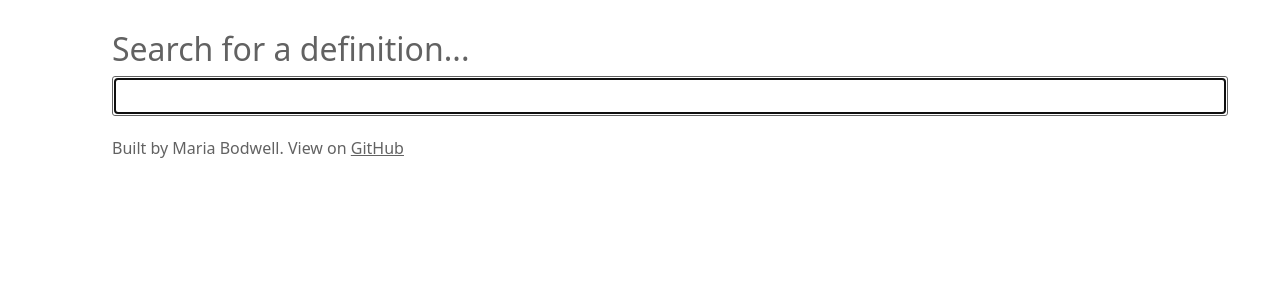
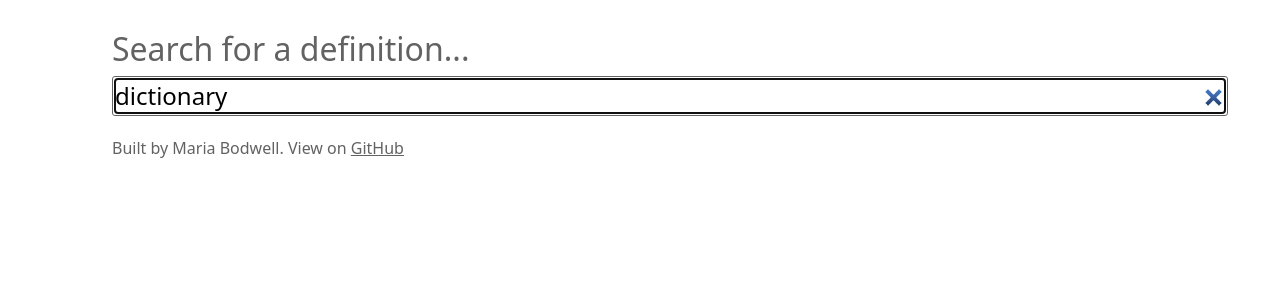
Before and after one commit to mar1ab/dictionary-app, a React (Create React App) app: page / in a window 1280 px wide. Shown: the top 300 px of the page. Built offline with nearby package versions, Linux system fonts and the light colour scheme; no server answers.

Commit message:
Added placeholder text corresponding to default keyword

```diff
--- a/src/Dictionary.js
+++ b/src/Dictionary.js
@@ -40,6 +40,7 @@ export default function Dictionary(props) {
             type="search"
             autoFocus={true}
             onChange={handleKeywordChange}
+            defaultValue={props.defaultKeyword}
           ></input>
         </form>
         <Results results={results} />
```
